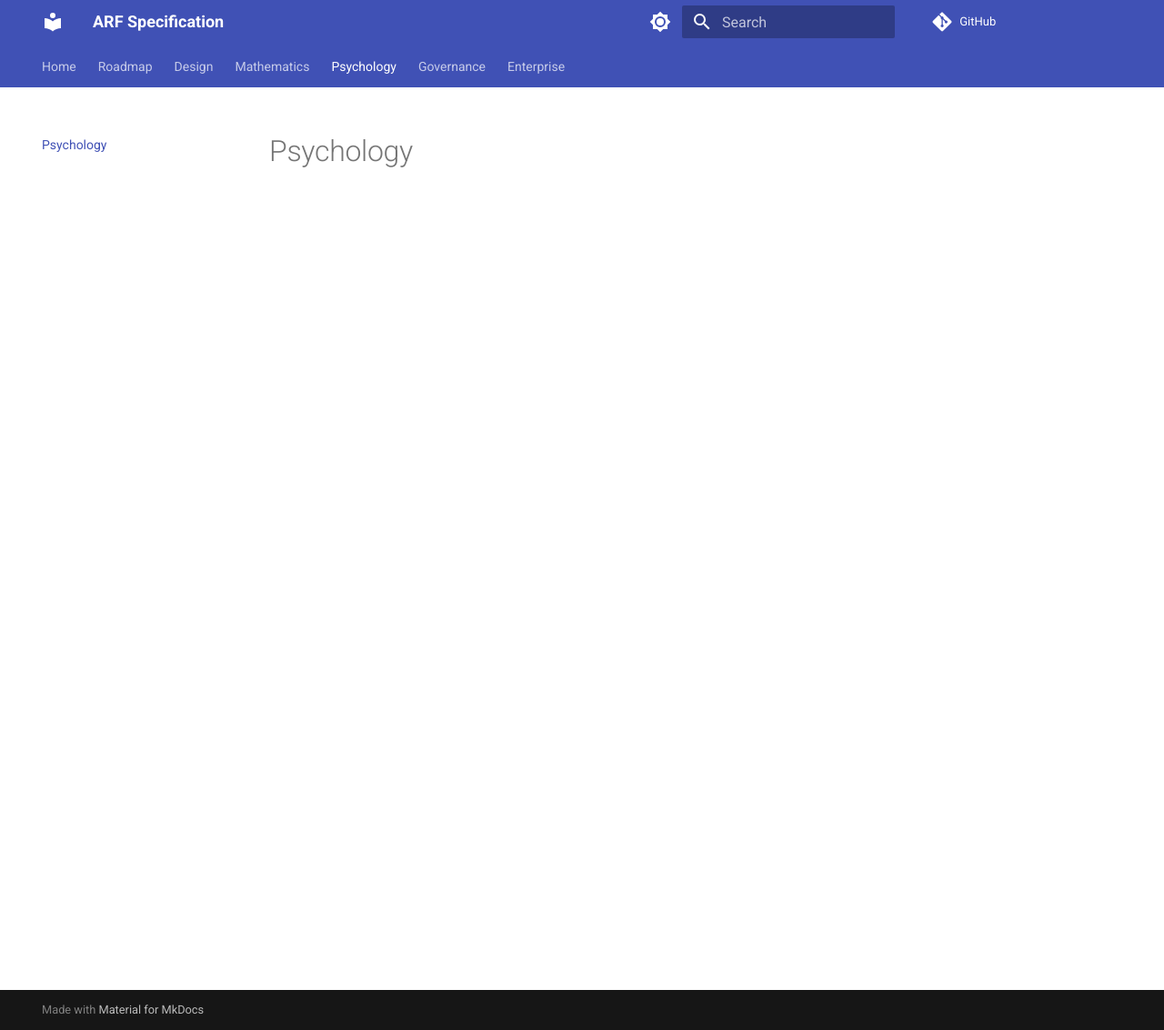
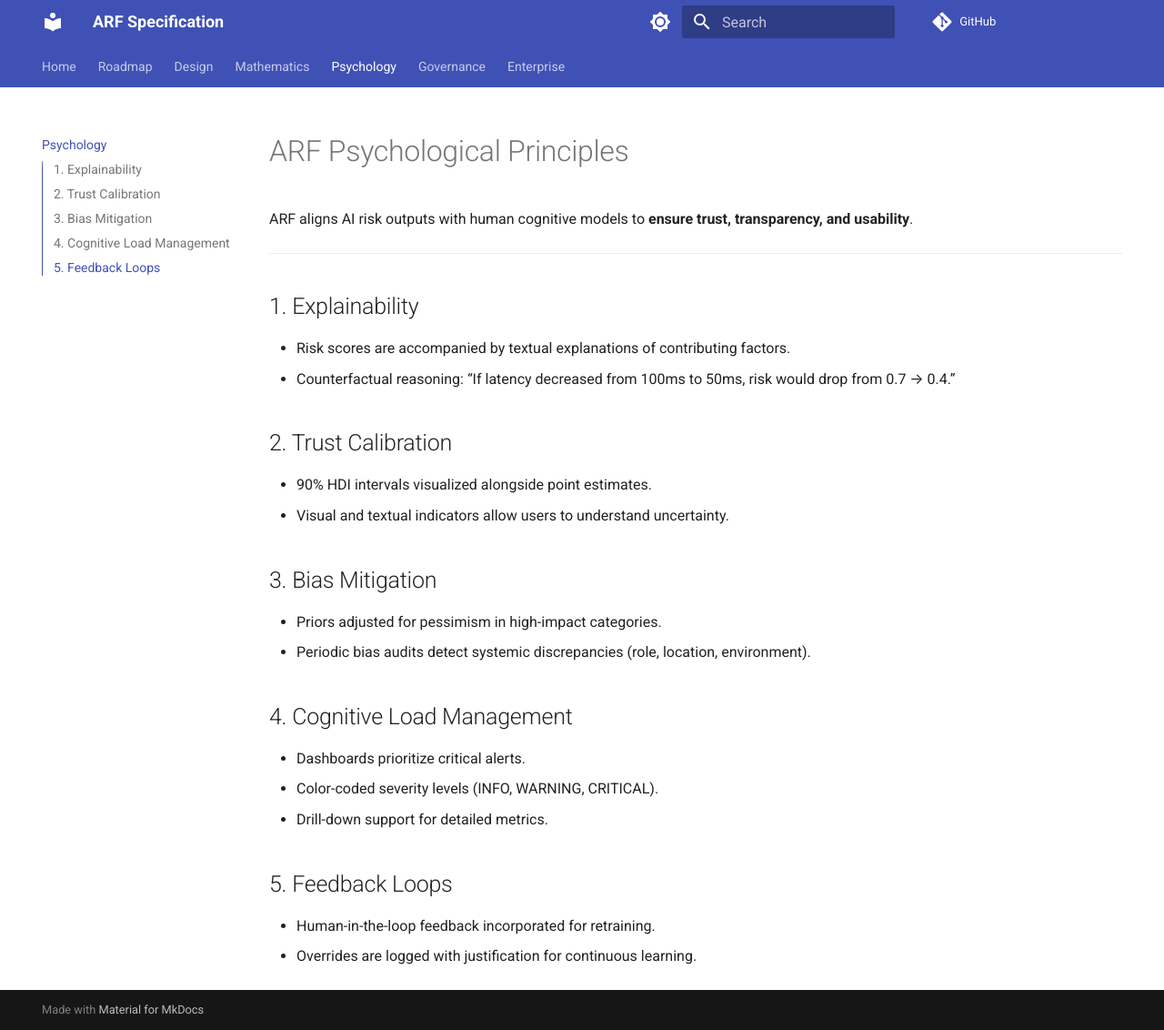
Before and after one commit to arf-foundation/arf-spec, an MkDocs documentation site: the page built from docs/psychology.md, in a window 1280 px wide and 1132 px high. Shown: the whole window at 91% size. Built offline with MkDocs 1.6.1 and Material for MkDocs 9.7.7, drawn with Linux system fonts in a browser that asks for light colours; comment, search, counter and statistics services are not loaded.

Commit message:
Update psychology.md

```diff
--- a/docs/psychology.md
+++ b/docs/psychology.md
@@ -1 +1,31 @@
-# Psychology
+# ARF Psychological Principles
+
+ARF aligns AI risk outputs with human cognitive models to **ensure trust, transparency, and usability**.
+
+---
+
+## 1. Explainability
+
+- Risk scores are accompanied by textual explanations of contributing factors.
+- Counterfactual reasoning: “If latency decreased from 100ms to 50ms, risk would drop from 0.7 → 0.4.”
+
+## 2. Trust Calibration
+
+- 90% HDI intervals visualized alongside point estimates.
+- Visual and textual indicators allow users to understand uncertainty.
+
+## 3. Bias Mitigation
+
+- Priors adjusted for pessimism in high-impact categories.
+- Periodic bias audits detect systemic discrepancies (role, location, environment).
+
+## 4. Cognitive Load Management
+
+- Dashboards prioritize critical alerts.
+- Color-coded severity levels (INFO, WARNING, CRITICAL).
+- Drill-down support for detailed metrics.
+
+## 5. Feedback Loops
+
+- Human-in-the-loop feedback incorporated for retraining.
+- Overrides are logged with justification for continuous learning.
```
